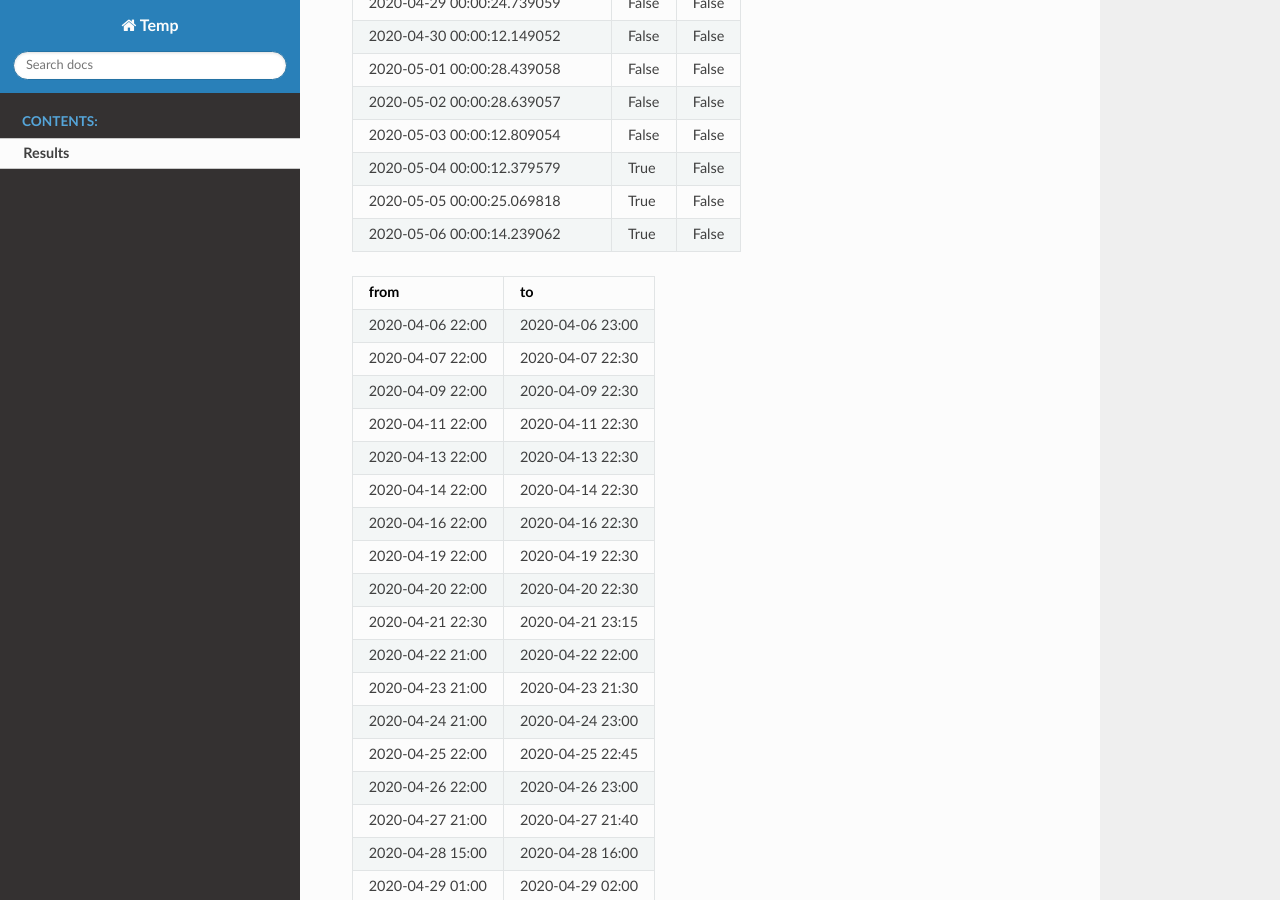
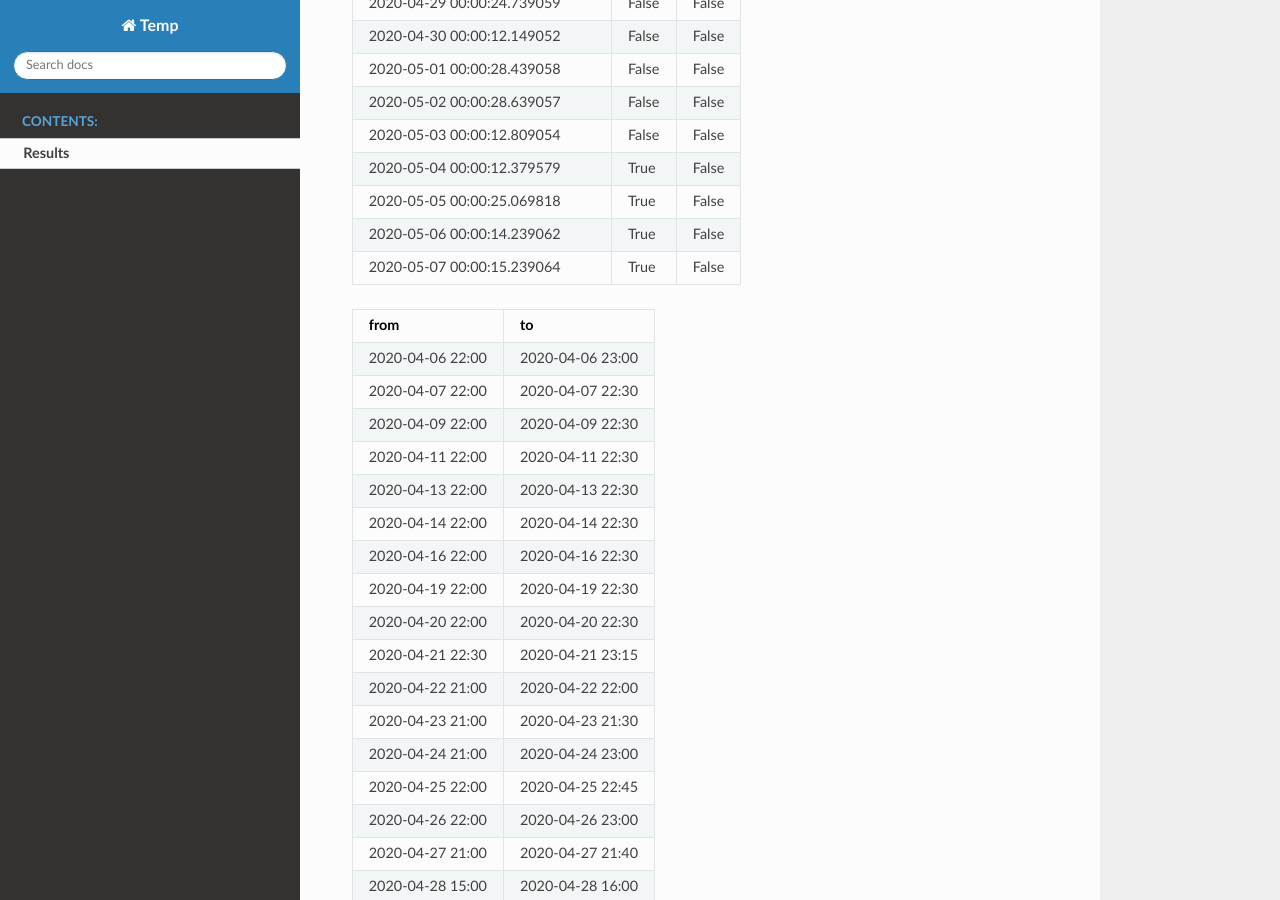
Before and after one commit to shlomow/queries-results, a Sphinx documentation site: the page built from source/results.rst, in a window 1280 px wide and 900 px high, scrolled down 965 px. Built offline with Sphinx 7.4.7 and the Read the Docs theme 2.0.0, drawn with Linux system fonts in a browser that asks for light colours.

Commit message:
update results

```diff
--- a/source/results.rst
+++ b/source/results.rst
@@ -36,6 +36,7 @@ Results
    2020-05-04 00:00:12.379579, True, False
    2020-05-05 00:00:25.069818, True, False
    2020-05-06 00:00:14.239062, True, False
+   2020-05-07 00:00:15.239064, True, False
 
 .. csv-table::
    :header: "from", "to"
```
Also changed, not shown: results.json (+1 -1 lines).
